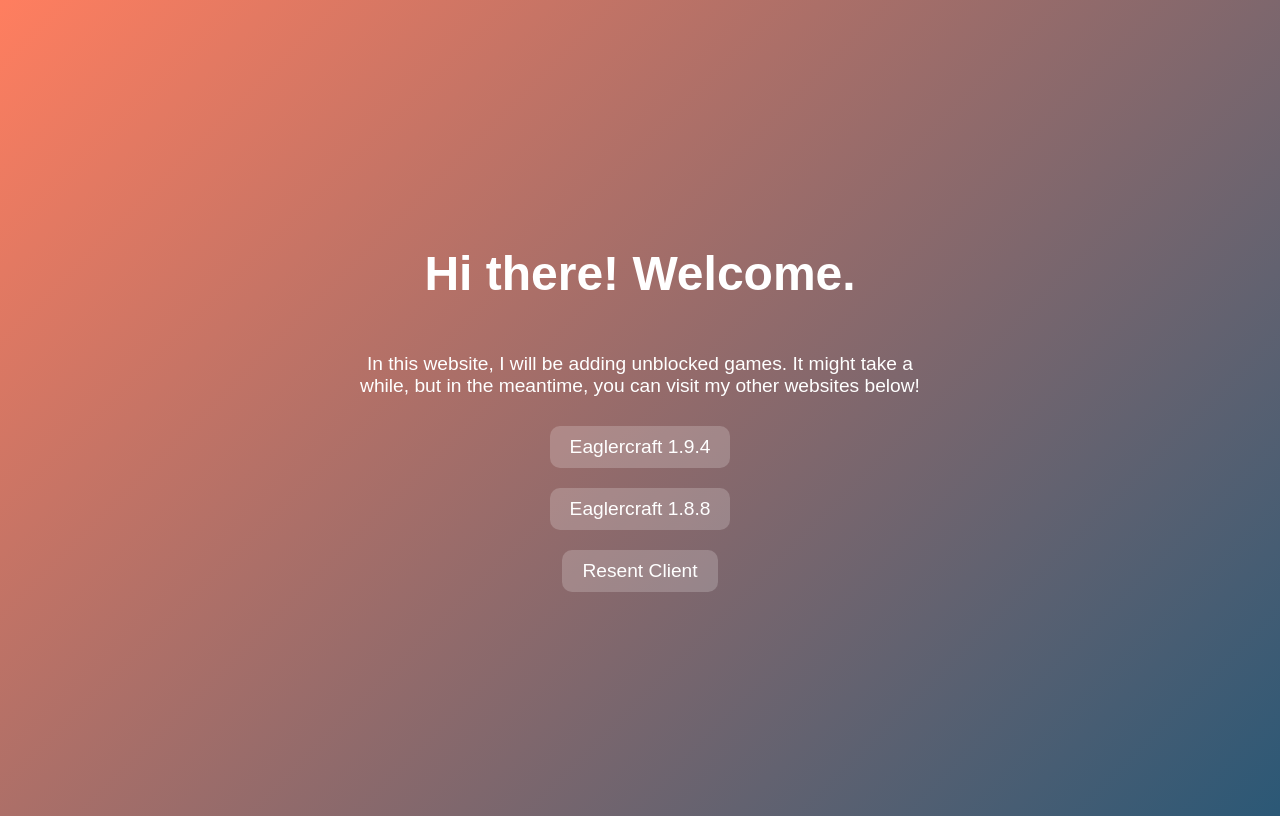
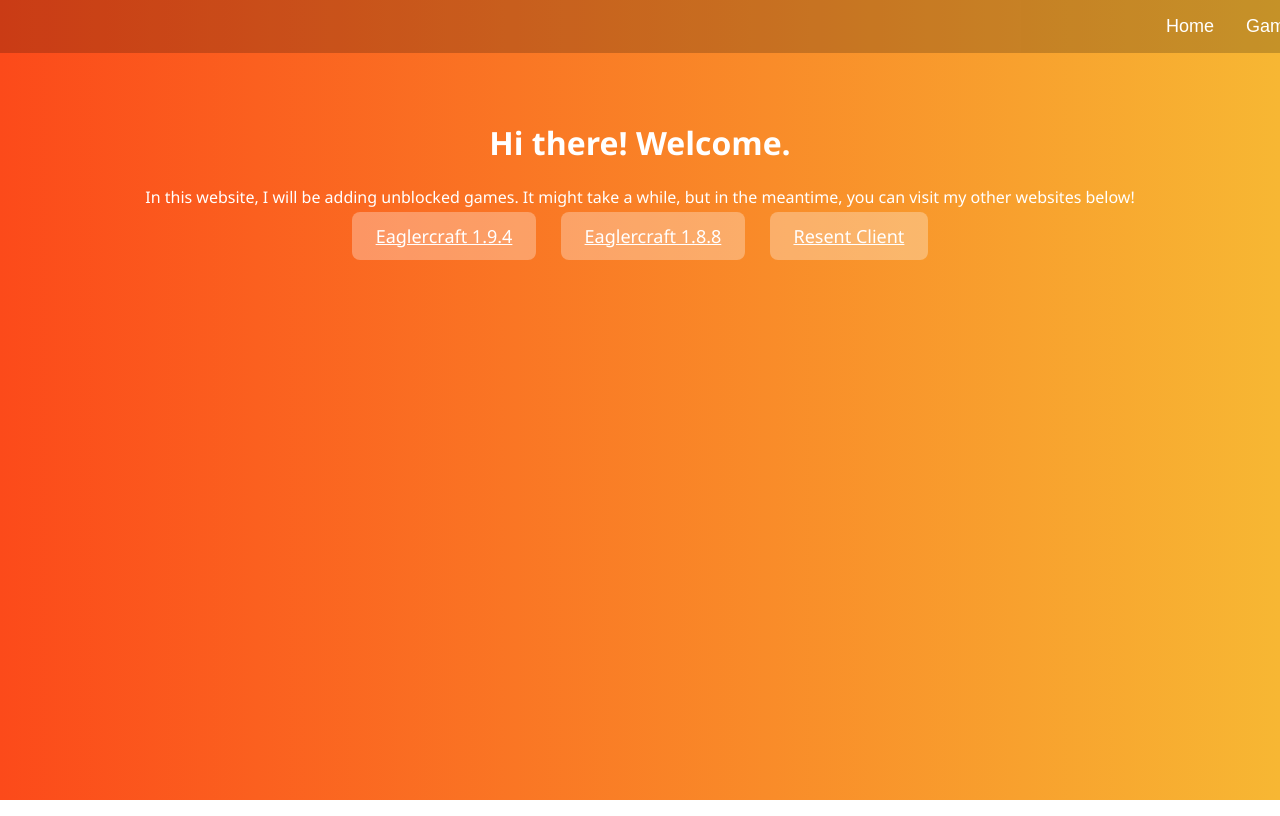
Before and after one commit to FRTAX/Frtax.github.io, a plain HTML site: page index.html in a window 1280 px wide. Drawn offline with Linux system fonts and the light colour scheme.

Commit message:
Update index.html

```diff
--- a/index.html
+++ b/index.html
@@ -1,51 +1,130 @@
 <!DOCTYPE html>
 <html lang="en">
 <head>
-    <link rel="icon" type="image/png" href="favicon.png">
   <meta charset="UTF-8">
-    <meta name="viewport" content="width=device-width, initial-scale=1.0">
-    <title>Frtax.github.io</title>
+  <title>FRTAX Unblocked</title>
   <style>
     body {
-            font-family: Arial, sans-serif;
+      margin: 0;
+      font-family: 'Segoe UI', sans-serif;
+      background: linear-gradient(to right, #fc4a1a, #f7b733);
+      color: white;
       text-align: center;
+    }
+
+    .navbar {
+      display: flex;
+      justify-content: flex-end;
+      padding: 15px 30px;
+      background: rgba(0,0,0,0.2);
+      position: fixed;
+      width: 100%;
+      top: 0;
+      left: 0;
+      z-index: 999;
+    }
+
+    .navbar button {
+      background: transparent;
+      border: none;
       color: white;
-            background: linear-gradient(135deg, #ff7e5f, #2b5876);
-            height: 100vh;
+      font-size: 18px;
+      margin-left: 20px;
+      cursor: pointer;
+      transition: 0.3s;
+    }
+
+    .navbar button:hover {
+      text-decoration: underline;
+    }
+
+    .section {
+      display: none;
+      padding-top: 100px;
+    }
+
+    .active {
+      display: block;
+    }
+
+    .button {
+      background: rgba(255,255,255,0.3);
+      border: none;
+      padding: 12px 24px;
+      margin: 10px;
+      border-radius: 8px;
+      font-size: 18px;
+      color: white;
+      cursor: pointer;
+    }
+
+    .game-grid {
       display: flex;
-            flex-direction: column;
+      flex-wrap: wrap;
       justify-content: center;
-            align-items: center;
+      padding: 20px;
     }
-        h1 {
-            font-size: 3rem;
+
+    .game-card {
+      background: rgba(255, 255, 255, 0.1);
+      border-radius: 12px;
+      margin: 20px;
+      width: 160px;
+      padding: 15px;
+      text-align: center;
+      transition: 0.3s;
     }
-        p {
-            font-size: 1.2rem;
-            max-width: 600px;
+
+    .game-card:hover {
+      transform: scale(1.05);
     }
-        a {
-            display: block;
-            margin: 10px;
-            padding: 10px 20px;
-            color: white;
-            background: rgba(255, 255, 255, 0.2);
-            border-radius: 10px;
-            text-decoration: none;
-            transition: 0.3s ease-in-out;
-            font-size: 1.2rem;
+
+    .game-card img {
+      width: 100%;
+      border-radius: 8px;
     }
-        a:hover {
-            background: rgba(255, 255, 255, 0.4);
-            transform: scale(1.2);
+
+    .game-card p {
+      margin: 10px 0 0;
+      font-size: 18px;
+      font-weight: bold;
     }
   </style>
 </head>
 <body>
+
+  <div class="navbar">
+    <button onclick="showSection('home')">Home</button>
+    <button onclick="showSection('games')">Games</button>
+  </div>
+
+  <div id="home" class="section active">
     <h1>Hi there! Welcome.</h1>
     <p>In this website, I will be adding unblocked games. It might take a while, but in the meantime, you can visit my other websites below!</p>
-    <a href="https://frtax.github.io/Eaglercraft-1.9.4/">Eaglercraft 1.9.4</a>
-    <a href="https://frtax.github.io/Eaglercraft-1.8.8/">Eaglercraft 1.8.8</a>
-    <a href="https://frtax.github.io/Resent-Client/">Resent Client</a>
+    <a href="https://frtax.github.io/Eaglercraft-1.9.4/" class="button">Eaglercraft 1.9.4</a>
+    <a href="https://frtax.github.io/Eaglercraft-1.8.8/" class="button">Eaglercraft 1.8.8</a>
+    <a href="https://frtax.github.io/Resent-Client/" class="button">Resent Client</a>
+  </div>
+
+  <div id="games" class="section">
+    <h1>Unblocked Games</h1>
+    <div class="game-grid">
+      <div class="game-card">
+        <a href="games/amongus.html">
+          <img src="https://upload.wikimedia.org/wikipedia/en/9/9f/Among_Us_cover_art.jpg" alt="Among Us">
+          <p>Among Us</p>
+        </a>
+      </div>
+      <!-- Add more games here -->
+    </div>
+  </div>
+
+  <script>
+    function showSection(id) {
+      document.querySelectorAll('.section').forEach(sec => sec.classList.remove('active'));
+      document.getElementById(id).classList.add('active');
+    }
+  </script>
+
 </body>
 </html>
```
Lines whose indentation alone changed are shown as unchanged.
